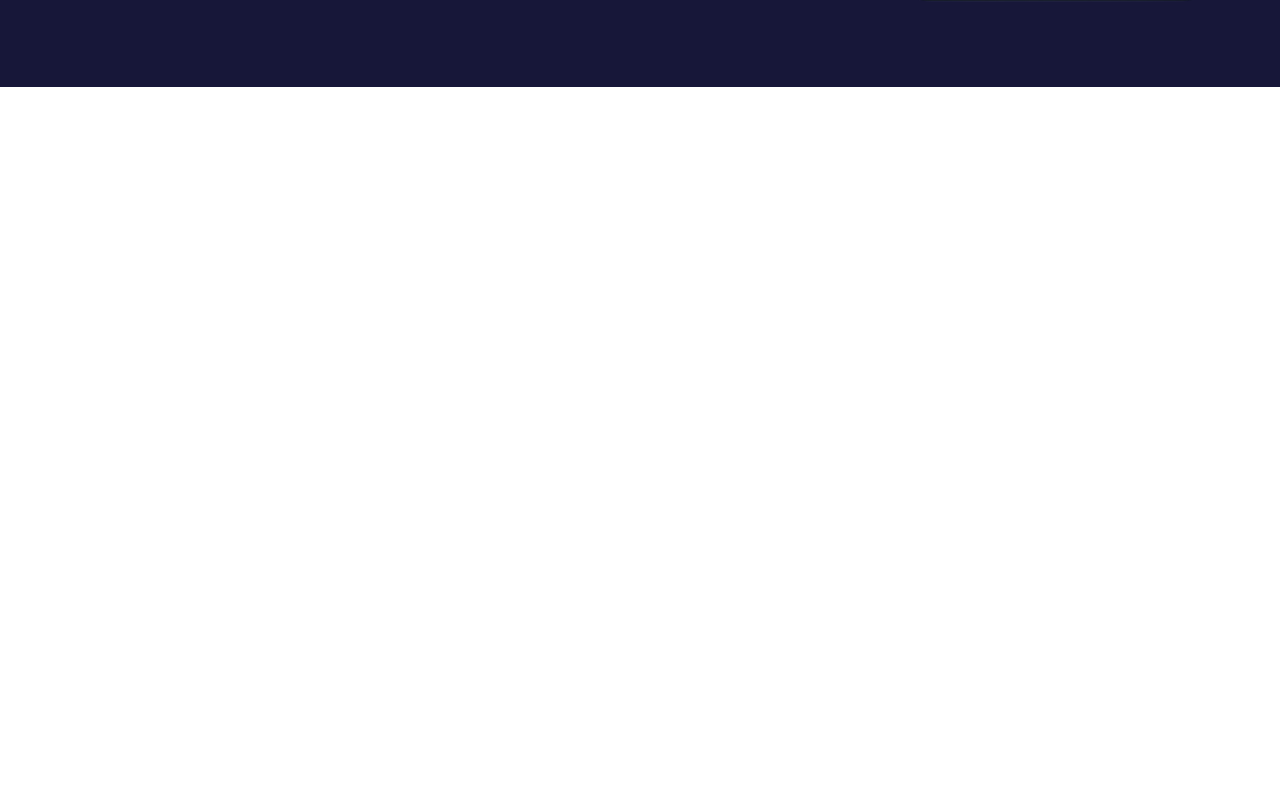
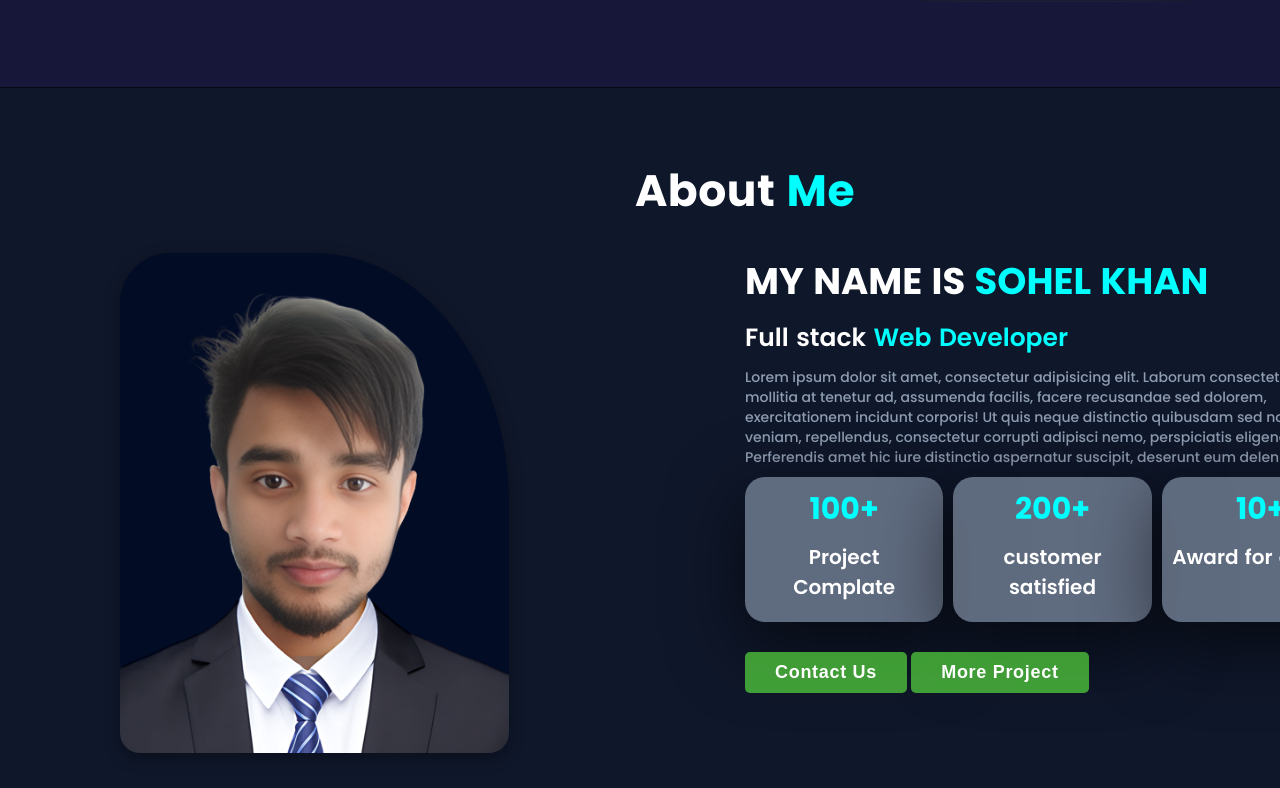
Before and after one commit to Developer-Sohel/Personal-Branding, a plain HTML site: page index.html in a window 1280 px wide. Shown: the part 678-1466 px from the top of the page. Before the commit the page ends 800 px from the top, so only its background shows below. Drawn offline with Linux system fonts and the light colour scheme.

Commit message:
first commit

```diff
--- a/index.html
+++ b/index.html
@@ -14,6 +14,7 @@
     />
     <!-- Custom css -->
     <link rel="stylesheet" href="style.css" />
+    <link rel="stylesheet" href="responsive.css" />
   </head>
   <body>
     <!-- navbar start -->
@@ -26,8 +27,8 @@
             <a href="">Developer <span>Sohel</span></a>
           </div>
           <ul>
-            <li><a href="">Home</a></li>
-            <li><a href="">About</a></li>
+            <li><a href="#Home">Home</a></li>
+            <li><a href="#About">About</a></li>
             <li><a href="">Services</a></li>
             <li><a href="">Project</a></li>
             <li><a href="">Blog</a></li>
@@ -39,7 +40,7 @@
     </div>
 
     <!-- hero-section start  -->
-    <div class="hero-section">
+    <div class="hero-section" id="Home">
       <div class="container">
         <div class="hero-design">
           <div class="hero-text">
@@ -68,5 +69,48 @@
         </div>
       </div>
     </div>
+    <!-- About -section -->
+    <div id="About">
+      <div class="container">
+        <div class="about-title">
+          <h1>About <span>Me</span></h1>
+        </div>
+        <div class="about-me">
+          <div class="about-img">
+            <img src="images/sk.png" alt="" />
+          </div>
+
+          <div class="about-info">
+            <h1>MY NAME IS <span>SOHEL KHAN</span></h1>
+            <h3>Full stack <span>Web Developer</span></h3>
+            <p>
+              Lorem ipsum dolor sit amet, consectetur adipisicing elit. Laborum
+              consectetur autem mollitia at tenetur ad, assumenda facilis,
+              facere recusandae sed dolorem, exercitationem incidunt corporis!
+              Ut quis neque distinctio quibusdam sed nostrum veniam,
+              repellendus, consectetur corrupti adipisci nemo, perspiciatis
+              eligendi officiis. Perferendis amet hic iure distinctio aspernatur
+              suscipit, deserunt eum deleniti?
+            </p>
+            <div class="expe-box">
+              <div class="e-box">
+                <h1>100+</h1>
+                <h3>Project Complate</h3>
+              </div>
+              <div class="e-box">
+                <h1>200+</h1>
+                <h3>customer satisfied</h3>
+              </div>
+              <div class="e-box">
+                <h1>10+</h1>
+                <h3>Award for coding</h3>
+              </div>
+            </div>
+            <button>Contact Us</button>
+            <button><main>More Project</main></button>
+          </div>
+        </div>
+      </div>
+    </div>
   </body>
 </html>
--- /dev/null
+++ b/responsive.css
@@ -0,0 +1,20 @@
+/* responsive for mobile  */
+
+@media only screen and (max-width: 576px) {
+  .container {
+    width: 100%;
+    padding-left: 20px;
+    padding-right: 20px;
+  }
+  .hero-design {
+    flex-direction: column;
+    grid-template-columns: repeat(1, 1fr);
+    height: 900px;
+  }
+  .nav {
+    padding-top: 100px;
+  }
+  .hero-section {
+    width: 100%;
+  }
+}
--- a/style.css
+++ b/style.css
@@ -33,7 +33,9 @@ body {
 .nav-bar{
   background-color: #0B1221;
   height: 65px;
+  box-shadow: rgba(0, 0, 0, 0.2) 0px 60px 40px -7px;
 }
+
 
 nav{
   display: flex;
@@ -101,12 +103,19 @@ button{
   font-size: 18px;
   font-weight: 600;
   letter-spacing: 0.7px;
+  transition: 2es all;
 }
+button:hover{
+  background-color: tomato;
+
+}
+
 
 /* nav-section end */
 
 .hero-section{
   background-color: #171739;
+ border-bottom: 1px solid rgba(0, 0, 0, 0.688);
 }
 .hero-design{
   display: grid;
@@ -186,3 +195,97 @@ transition: all 0.3s linear;
   transform: scale(1.5);
 
 }
+
+
+/* About section */
+
+
+#About{
+  background-color: #0F172A;
+  height: 700px;
+  padding-top: 70px;
+
+}
+
+.about-me{
+  display: grid;
+  grid-template-columns: repeat(2, 1fr);
+}
+
+.about-img img{
+  height: 500px;
+  background-color: #020c25;
+  box-shadow: rgba(0, 0, 0, 0.35) 0px 5px 15px;
+  border-top-right-radius: 50%;
+  border-top-left-radius: 50px;
+  border-bottom-left-radius: 20px;
+  border-bottom-right-radius: 20px;
+}
+
+.about-title{
+  color: #ffffff;
+  font-size: 22px;
+  font-weight:600;
+  letter-spacing: 0.5px;
+  word-spacing: 1.5px;
+  margin-bottom: 30px;
+  text-align: center;
+}
+.about-title span{
+  color: aqua;
+}
+.about-info h1{
+  font-size: 37px;
+  font-weight: 700;
+  word-spacing: 1.5px;
+  color: #ffffff;
+  margin-bottom: 10px;
+}
+.about-info h1  span{
+  color: aqua;
+}
+
+.about-info h3{
+  font-size: 25px;
+  font-weight: 600;
+  word-spacing: 1.5px;
+  color: #ffffff;
+  margin-bottom: 10px;
+}
+.about-info h3 span{
+  color: aqua;
+}
+
+.about-info p{
+  font-size: 14px;
+  font-weight: 500;
+  line-height: 20px;
+ color: #8F9DB2;
+ margin-bottom: 10px;
+}
+
+.expe-box{
+  display: grid;
+  grid-template-columns: repeat(3, 1fr);
+
+}
+.e-box{
+  background-color: #8f9db29f;
+  box-shadow: rgba(0, 0, 0, 0.56) 0px 22px 70px 4px;
+  text-align: center;
+  border-radius: 20px;
+  margin-right: 10px;
+  padding: 10px;
+  margin-bottom: 30px;
+}
+
+.e-box h1{
+  font-size: 30px;
+  font-weight: 700;
+  color: aqua;
+}
+.e-box h3{
+  font-size: 20px;
+  color: #ffffff;
+
+}
```
Also changed, not shown: images/sk.png (added).
